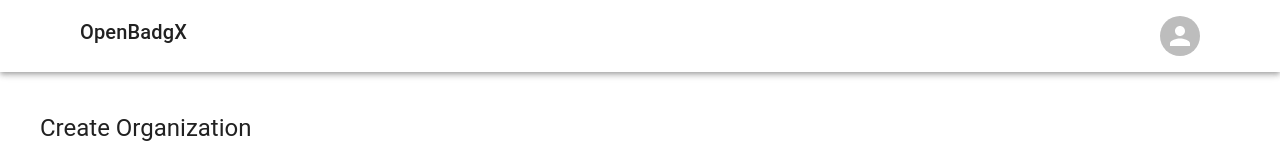
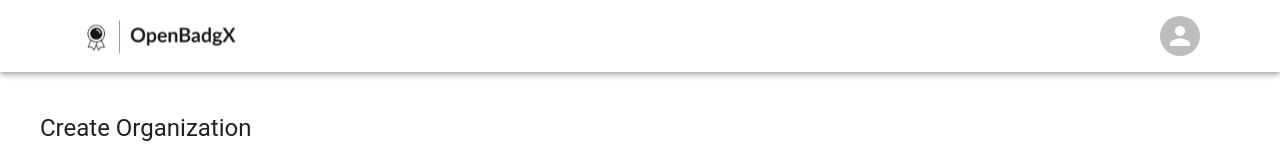
Before and after one commit to kalviumcommunity/openbadgx, a React (Vite) app in the folder frontend/: page /org/new in a window 1280 px wide. Shown: the top 158 px of the page. Built offline with nearby package versions, Linux system fonts and the light colour scheme.

Commit message:
style: navbar menus, chore: add icons

```diff
--- a/frontend/index.html
+++ b/frontend/index.html
@@ -2,7 +2,7 @@
 <html lang="en">
   <head>
     <meta charset="UTF-8" />
-    <!-- <link rel="icon" type="image/svg+xml" href="/vite.svg" /> -->
+    <link rel="icon" type="image/png" href="/img/icon.png" />
     <meta name="viewport" content="width=device-width, initial-scale=1.0" />
     <title>OpenBadgX</title>
   </head>
--- a/frontend/src/components/NavBar.jsx
+++ b/frontend/src/components/NavBar.jsx
@@ -1,4 +1,4 @@
-import { KeyboardArrowDown } from "@mui/icons-material";
+import { Home, KeyboardArrowDown, Login, Logout, Person, Settings } from "@mui/icons-material";
 import {
   AppBar,
   Avatar,
@@ -6,15 +6,16 @@ import {
   Button,
   Container,
   IconButton,
+  ListItemIcon,
   Menu,
   MenuItem,
-  Typography,
 } from "@mui/material";
 import React, { useContext, useEffect, useState } from "react";
 import { useNavigate } from "react-router-dom";
 import { LoginContext } from "../App";
 import fetchBackend from "../utils/fetchBackend";
 import { getLocalToken, setLocalToken } from "../utils/localToken";
+import logo from "../assets/img/logo.svg"
 
 const NavBar = () => {
   const { loginStatus, updateLoginStatus } = useContext(LoginContext);
@@ -116,15 +117,18 @@ const NavBar = () => {
           sx={{
             display: "flex",
             justifyContent: "space-between",
+            alignItems:"center",
             p: 2,
             m: 0,
           }}
         >
           {/* org selector menu */}
-          <Box>
-            <Typography variant="h6" onClick={() => navigate("/")}>
-              OpenBadgX
-            </Typography>
+          <Box onClick={() => navigate("/")} sx={{
+            height:35
+          }}>
+            <img src={logo} alt="OpenBadgX" style={{
+              height:"100%"
+            }}/>
           </Box>
 
           <Box sx={{ display: "flex", justifyContent: "space-between" }}>
@@ -174,18 +178,35 @@ const NavBar = () => {
               >
                 {loginStatus.userDetail ? (
                   [
-                    <MenuItem
-                      key="detail"
-                      onClick={() => goFromMenu("/me")}
+                    <Box
+                      sx={{
+                        m: 2,
+                      }}
+                      key="intro"
                     >
-                      {loginStatus.userDetail.name}
+                      Hi,{" "}
+                      <span style={{ fontWeight: "bold" }}>
+                        {loginStatus.userDetail.name}
+                      </span>
+                    </Box>,
+                    <MenuItem key="detail" onClick={() => goFromMenu("/me")}>
+                      <ListItemIcon>
+                        <Person fontSize="small" />
+                      </ListItemIcon>
+                      Your Profile
                     </MenuItem>,
                     <MenuItem key="login" onClick={() => goFromMenu("/login")}>
+                      <ListItemIcon>
+                        <Logout fontSize="small" />
+                      </ListItemIcon>
                       Logout
-                    </MenuItem>,
+                    </MenuItem>
                   ]
                 ) : (
                   <MenuItem onClick={() => goFromMenu("/login")}>
+                    <ListItemIcon>
+                      <Login fontSize="small" />
+                    </ListItemIcon>
                     Login
                   </MenuItem>
                 )}
@@ -198,15 +219,27 @@ const NavBar = () => {
               >
                 {loginStatus.orgLogin ? (
                   [
-                    <MenuItem key="detail" onClick={() => goFromMenu("/org/home")}>
+                    <MenuItem
+                      key="detail"
+                      onClick={() => goFromMenu("/org/home")}
+                    >
+                      <ListItemIcon>
+                        <Home fontSize="small" />
+                      </ListItemIcon>
                       Organization Home
                     </MenuItem>,
                     <MenuItem key="login" onClick={() => goFromMenu("/org")}>
+                      <ListItemIcon>
+                        <Settings fontSize="small" />
+                      </ListItemIcon>
                       Change Organization
-                    </MenuItem>,
+                    </MenuItem>
                   ]
                 ) : (
                   <MenuItem onClick={() => goFromMenu("/org")}>
+                    <ListItemIcon>
+                      <Settings fontSize="small" />
+                    </ListItemIcon>
                     Select Organization
                   </MenuItem>
                 )}
```
Also changed, not shown: frontend/public/img/icon.png (added), frontend/src/assets/img/logo.svg (added).
